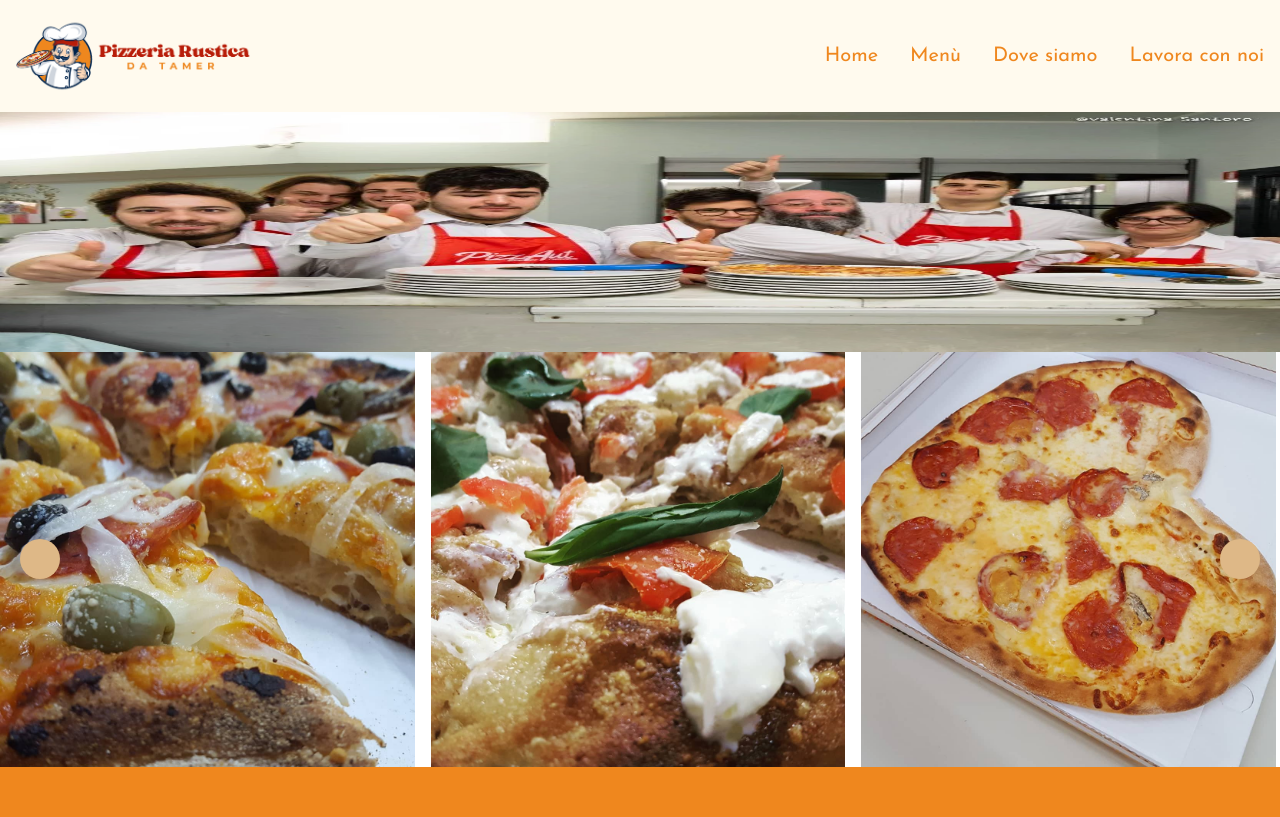
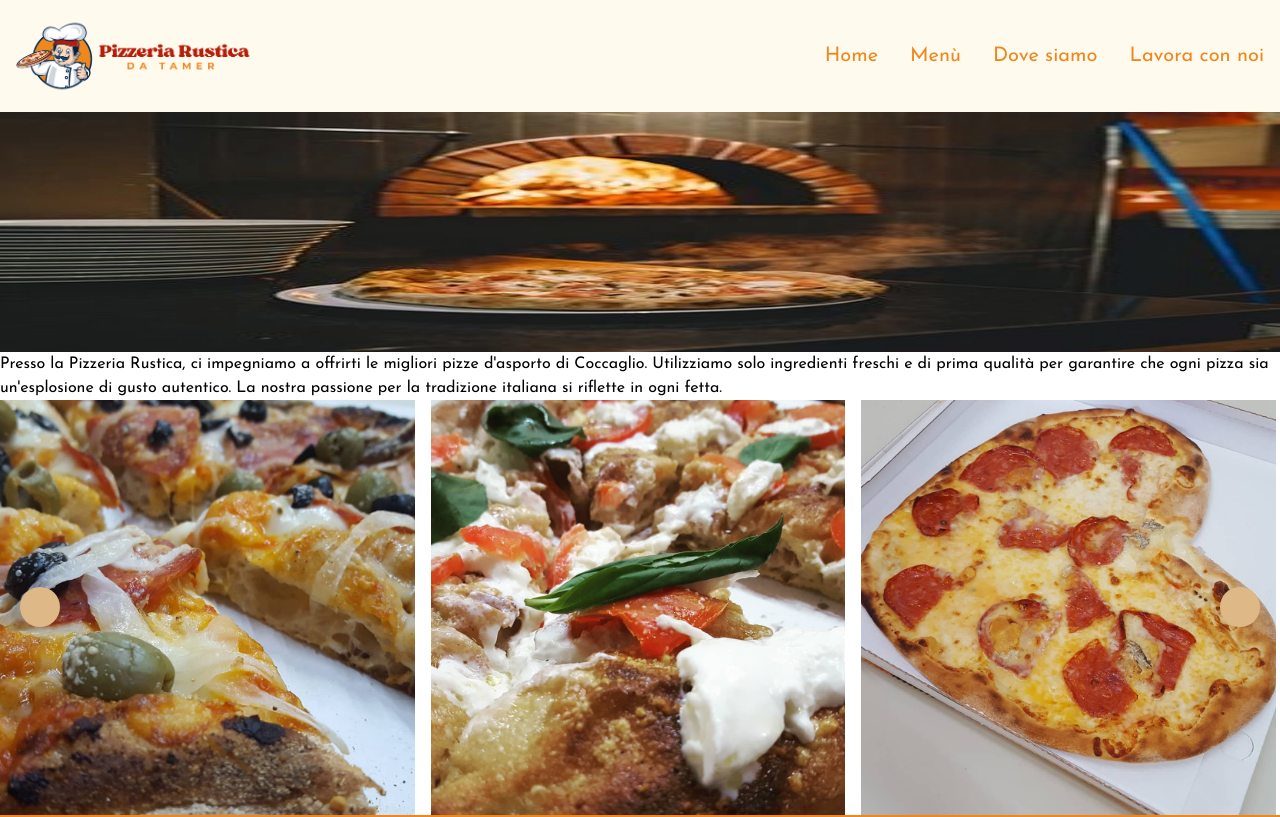
Before and after one commit to bronzo97/pizzeria-rustica, an Angular app: page / in a window 1280 px wide. Shown: the top 817 px of the page. Built offline with nearby package versions, Linux system fonts and the light colour scheme; a web font is replaced by a local one.

Commit message:
changed image in home page

```diff
--- a/src/app/home/home.component.html
+++ b/src/app/home/home.component.html
@@ -1,5 +1,12 @@
 <div class="w-full">
-    <img src="../../assets/img/team-pizzeria.jpg" alt="Pizzeria's team immage" class="w-full h-[30vh]">
+    <img src="../../assets/img/pizza-forno.webp" alt="Pizzeria's team immage" class="w-full h-[30vh]">
 </div>
 
+<div class="container m-auto">
+    <p>
+        Presso la Pizzeria Rustica, ci impegniamo a offrirti le migliori pizze d'asporto di Coccaglio. Utilizziamo solo ingredienti freschi e di prima qualità per garantire che ogni pizza sia un'esplosione di gusto autentico. La nostra passione per la tradizione italiana si riflette in ogni fetta.
+    </p>
+</div>
+
+
 <app-carousel></app-carousel>
```
